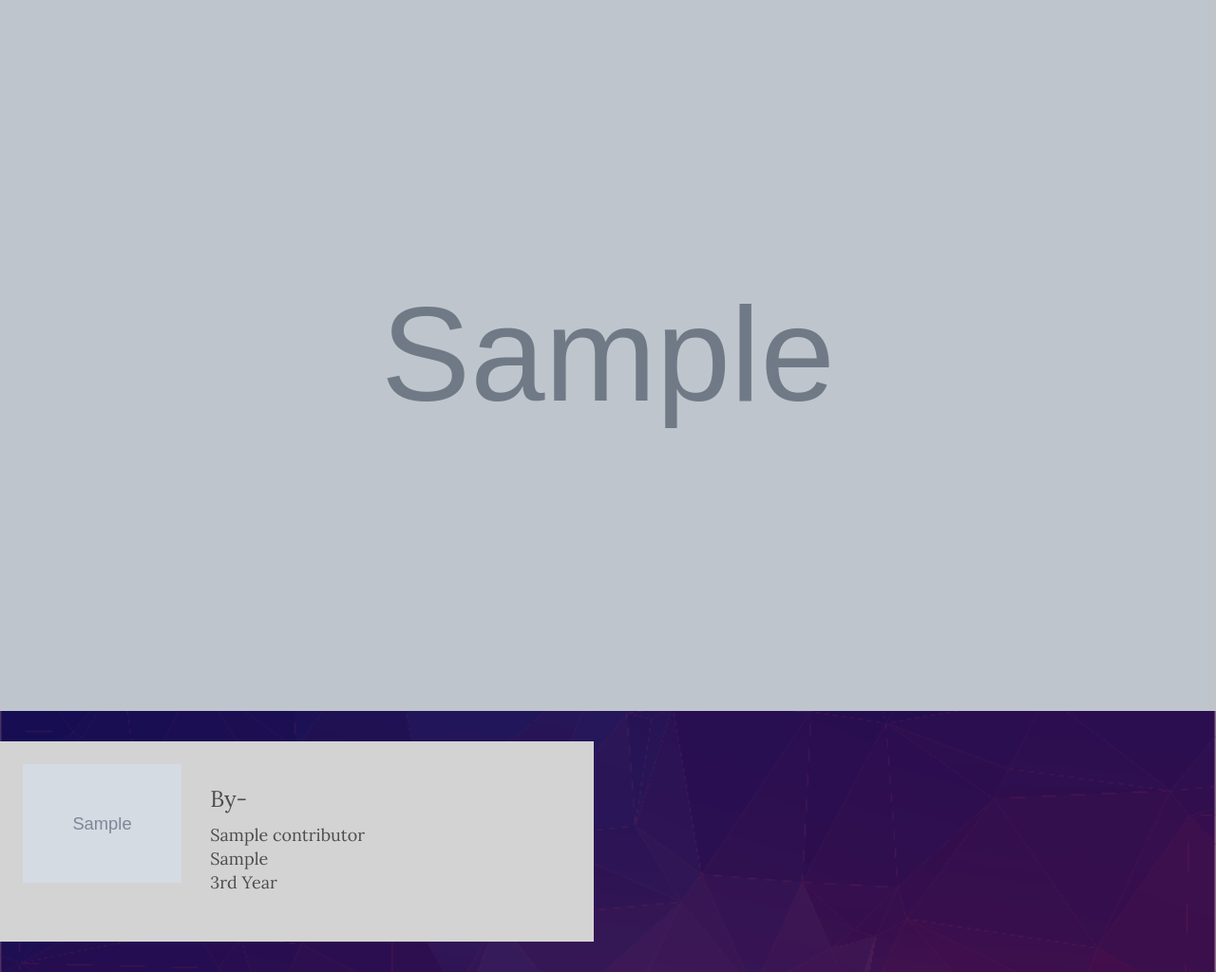
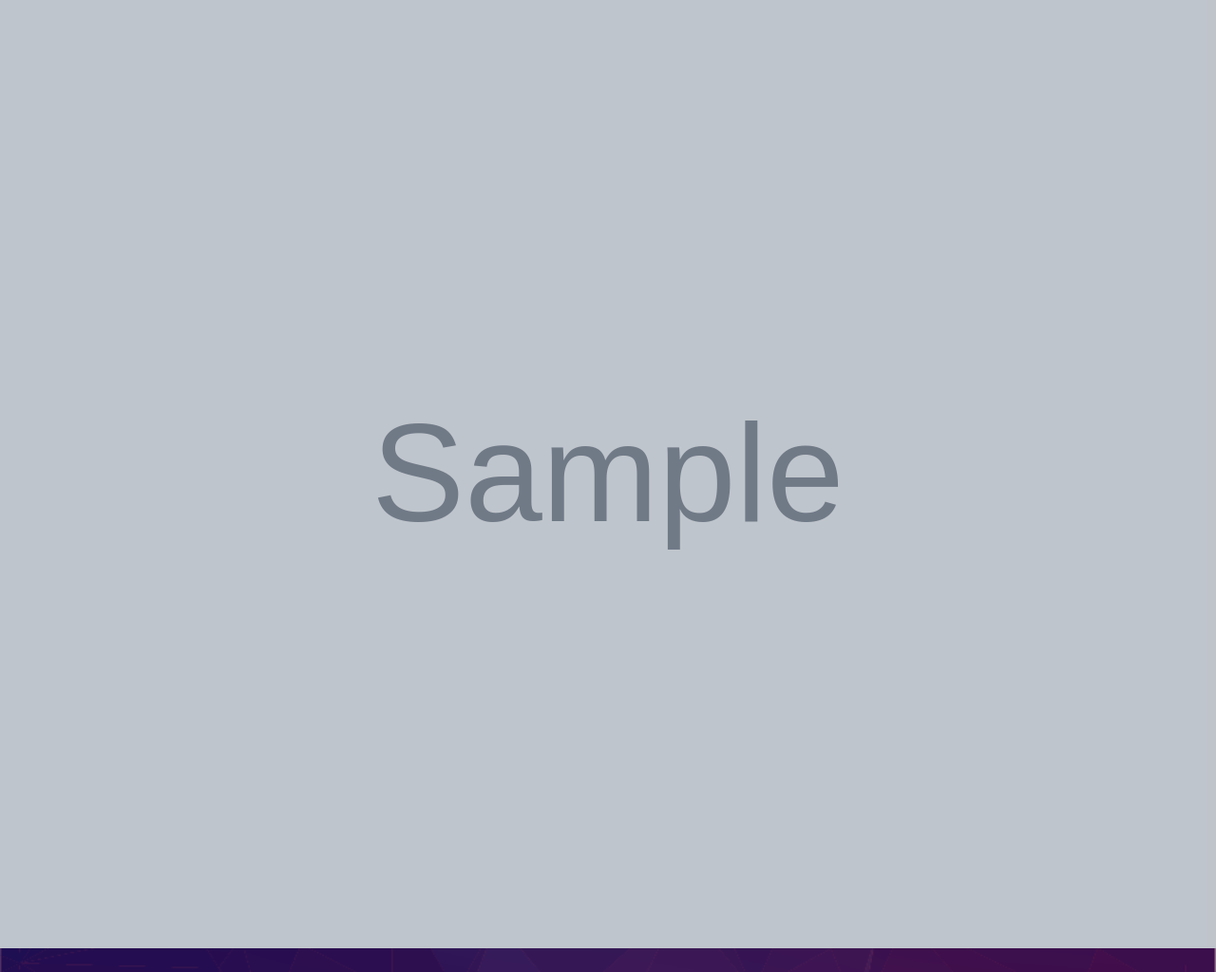
Before and after one commit to disconnect101/Srijan_website, a Django app: page / in a window 1280 px wide. Shown: the part 3096-4120 px from the top of the page at 95% size. Run offline with Django 3.2, Linux system fonts and the light colour scheme; tables that the repository leaves empty hold one stand-in row (values such as "Sample post"); grey boxes marked "Sample" are stand-in pictures; parts of the project's set-up code (start-up, migrations or seed data) failed here and were passed over; some libraries are stand-ins or nearby versions; some web fonts are replaced.

Commit message:
finishings

```diff
--- a/main/templates/main/base.html
+++ b/main/templates/main/base.html
@@ -9,6 +9,7 @@
     <!-- Bootstrap CSS -->
     <link rel="stylesheet" href="{%  static 'main/home_style.css' %}">
     <link rel="stylesheet" href="{%  static 'main/base_style.css' %}">
+    <link rel="stylesheet" href="{% static 'main/home_style.css' %}">
     <title>Srijan</title>
 
 
--- a/main/templates/main/home.html
+++ b/main/templates/main/home.html
@@ -590,7 +590,7 @@
                     <div class="flexslider">
                         <ul class="slides">
                             {% for featured_image in featured_images %}
-                                <li style="min-height: 750px;background-image: url({{ featured_image.image.url }});">
+                                <li href="{{ featured_image.image.url }}" class="featured-shots image-popup-link" style="background-image: url({{ featured_image.image.url }});">
                                     <div class="overlay"></div>
 
                                 </li>
@@ -606,7 +606,7 @@
                             <div class="row" style="width: 100%">
                                  <div  class="col-lg-5" style="padding: 1.5em;display: block;width: 50%;margin:2em auto;background-color: lightgrey">
                                     <div class="col-lg-4">
-                                        <img src="{{ contributor.image.url }}"  style="width: 100%">
+                                        <img href="{{ contributor.image.url }}" class="image-popup-link" src="{{ contributor.image.url }}"  style="width: 100%;cursor: pointer">
                                     </div>
                                     <div class="col-lg-8" style="margin-top: 1.5em;margin-bottom: 1.5em">
                                         <h3 style="margin: auto;margin-bottom: 15px;" >By-<br> </h3>
--- a/static/main/home_style.css
+++ b/static/main/home_style.css
@@ -0,0 +1,15 @@
+@media (min-width: 992px) {
+    .featured-shots {
+        min-height: 1000px !important;
+    }
+}
+
+@media (max-width: 992px) {
+    .featured-shots {
+        min-height: 700px !important;
+    }
+}
+
+.featured-shots{
+    cursor: pointer;
+}
```
